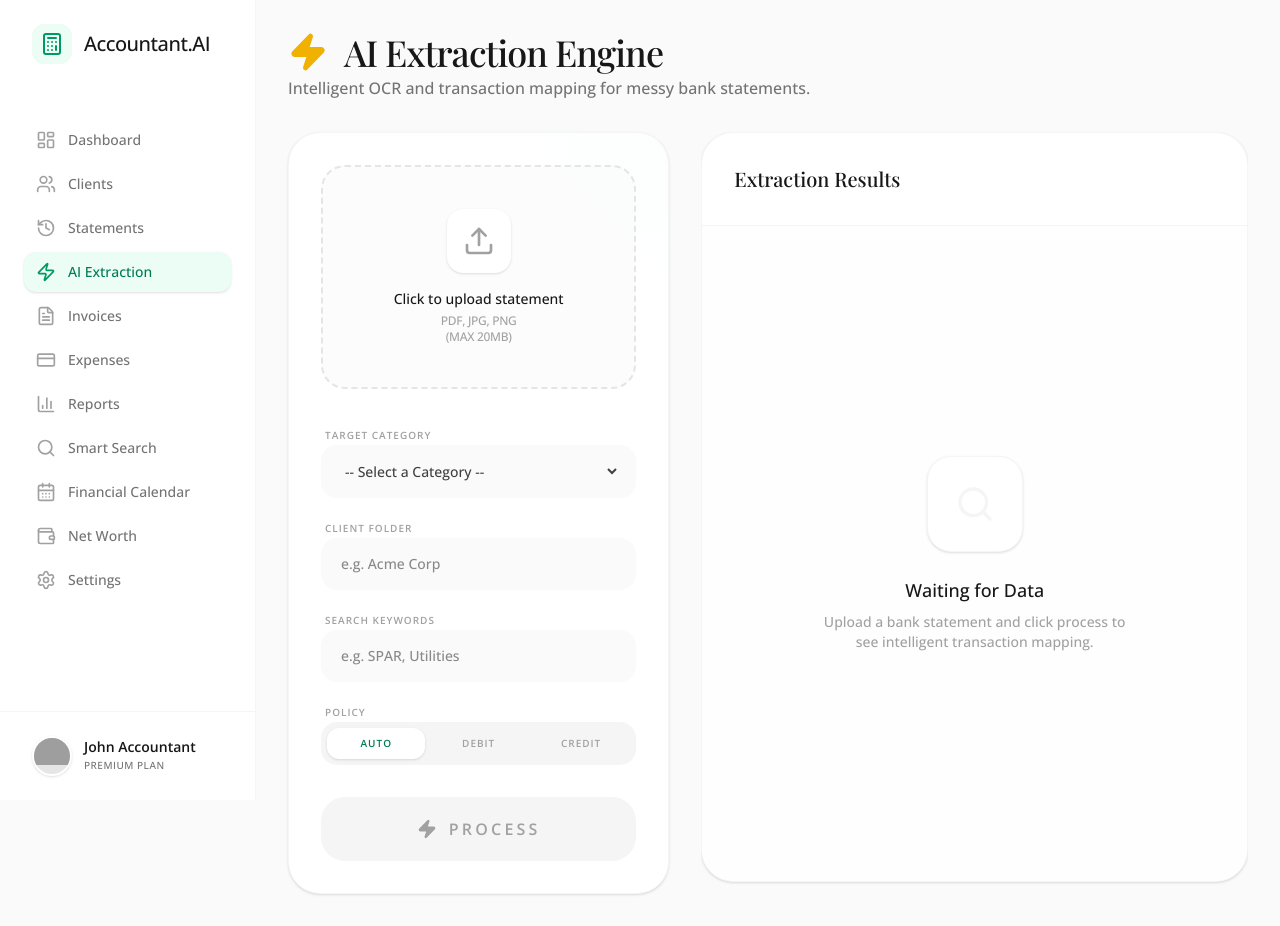
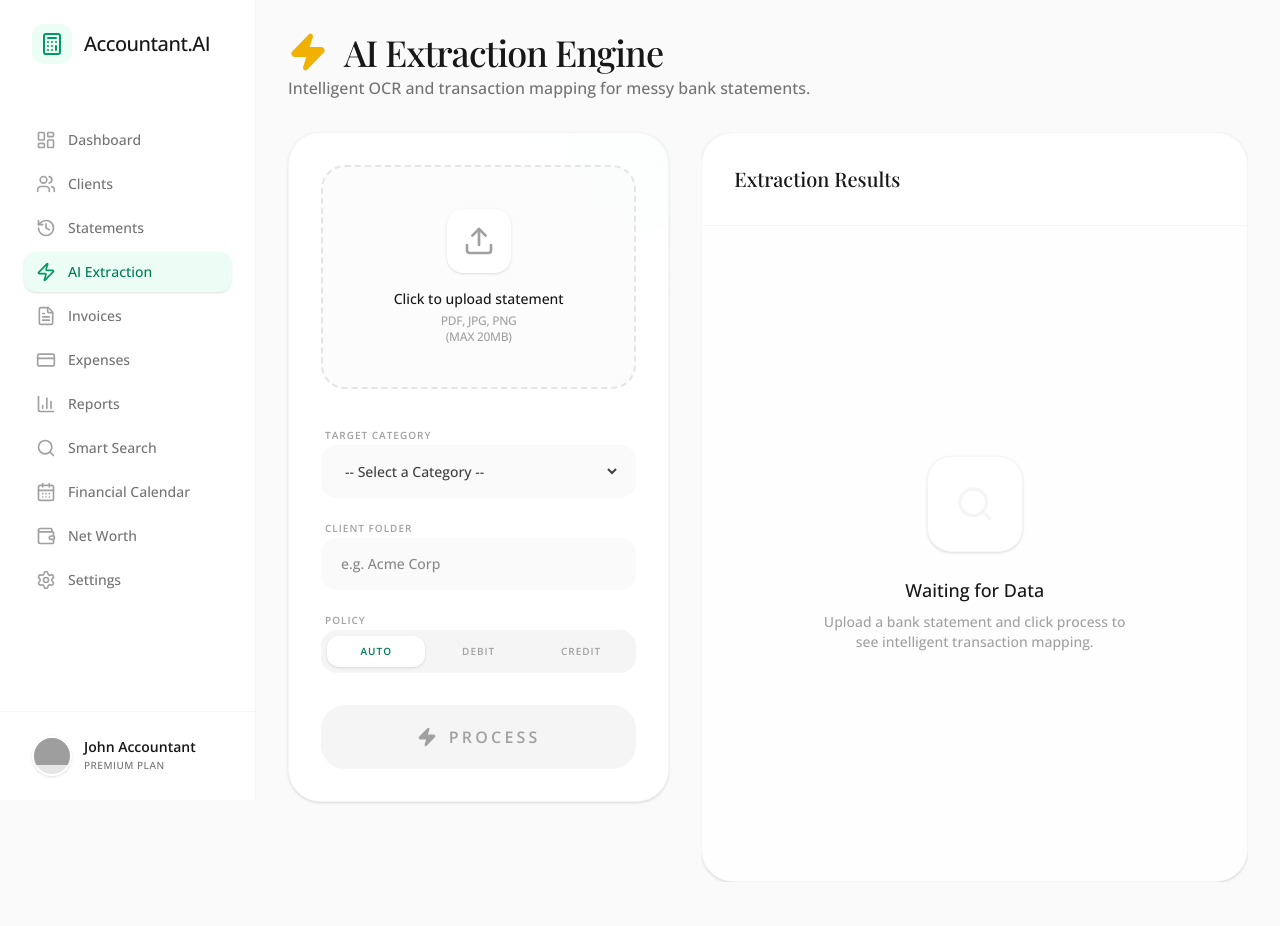
Before and after one commit to Jaun-debug/Accountant-AI, a Next.js app: page /extraction in a window 1280 px wide. Built offline with nearby package versions, Linux system fonts and the light colour scheme; grey boxes are pictures that could not be loaded.

Commit message:
remove keywords input and implement shrinking list UX on save

```diff
--- a/src/components/AIExtractor.tsx
+++ b/src/components/AIExtractor.tsx
@@ -100,6 +100,18 @@ export default function AIExtractor() {
                 setClients(refreshedClients);
             } catch (err) {
                 console.error("Failed to refresh clients list", err);
+            }
+            // Remove the saved transactions from the UI
+            if (extractionResults) {
+                const remainingTransactions = extractionResults.transactions.filter(t => !t.approved);
+                if (remainingTransactions.length === 0) {
+                    setExtractionResults(null); // All done!
+                } else {
+                    setExtractionResults({
+                        ...extractionResults,
+                        transactions: remainingTransactions
+                    });
+                }
             }
             alert(`Success: ${res.message}`);
         } catch (error) {
@@ -275,16 +287,6 @@ export default function AIExtractor() {
                                     />
                                 </div>
 
-                                <div className="space-y-2">
-                                    <label className="text-[10px] font-black text-neutral-400 uppercase tracking-widest pl-1">Search Keywords</label>
-                                    <input
-                                        type="text"
-                                        value={keywords}
-                                        onChange={(e) => setKeywords(e.target.value)}
-                                        placeholder="e.g. SPAR, Utilities"
-                                        className="w-full px-5 py-4 bg-neutral-50 rounded-2xl border-transparent focus:border-emerald-500 focus:bg-white focus:ring-4 focus:ring-emerald-500/10 transition-all text-sm font-medium outline-none"
-                                    />
-                                </div>
 
                                 <div className="space-y-2">
                                     <label className="text-[10px] font-black text-neutral-400 uppercase tracking-widest pl-1">Policy</label>
```
